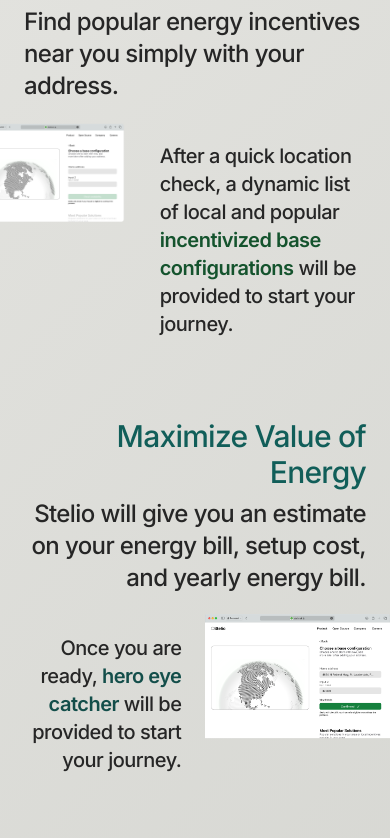
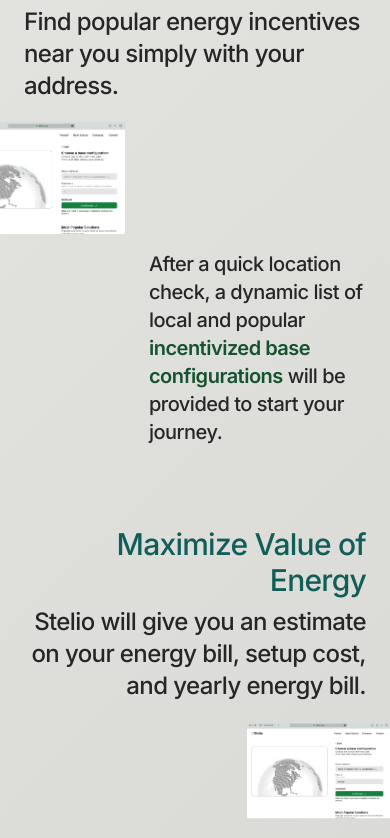
Before and after one commit to degstn/anole, a Next.js app in the folder frontend/: page / in a window 390 px wide. Shown: the part 986-1824 px from the top of the page. Built offline with nearby package versions, Linux system fonts and the light colour scheme.

Commit message:
Update page layout and images

```diff
--- a/frontend/src/app/(client)/page.tsx
+++ b/frontend/src/app/(client)/page.tsx
@@ -70,11 +70,11 @@ export default function Home() {
             <span className="no-underline" style={{ textDecoration: 'none' }}>&#8595;</span>
         </a>
         </div>
-        <div className="flex justify-center pt-60 lg:pt-0">
+        <div className="flex  pt-60 lg:pt-0 object-bottom">
         <picture>
           <Image
             src="/steliographic.svg"
-            alt="Stelio"
+            alt=""
             width={1600}
             height={500}
           />
@@ -99,14 +99,14 @@ export default function Home() {
         <div className='flex'>
         <picture>
           <Image
-            src="/g0f.png"
-            alt="gs0"
-            width={800}
-            height={500}
+            src="/s1.png"
+            alt=""
+            width={700}
+            height={400}
           />
         </picture>
 
-        <p className="text-xl lg:text-3xl tracking-tight max-w-sm text-neutral-800 font-medium mt-5 mx-6">
+        <p className="text-xl lg:text-3xl tracking-tight max-w-sm text-neutral-800 font-medium mt-32 mx-6">
         <span>After a quick location check, a dynamic list of local and popular <span className="font-semibold text-green-900">incentivized base configurations</span> will be provided to start your journey.</span>
         </p>
         </div>
@@ -120,8 +120,8 @@ export default function Home() {
         <span>Stelio will give you an estimate on your energy bill, setup cost, and yearly energy bill. </span>
         </p>
         <div className='flex justify-end'>
-        <p className="text-xl lg:text-3xl tracking-tight max-w-sm text-neutral-800 font-medium mt-5 mx-6 text-end">
-        <span>Once you are ready, <span className="font-semibold text-teal-900">hero eye catcher</span> will be provided to start your journey.</span>
+        <p className="text-xl lg:text-3xl tracking-tight max-w-sm text-neutral-800 font-medium mt-32 mx-6 text-end">
+        <span>Help <span className="font-semibold text-teal-900">visualize future costs</span> and changes in your bills, keeping you in the know about your expenses and what you can save.</span>
         </p>
         <picture>
           <Image
@@ -151,8 +151,8 @@ export default function Home() {
             height={500}
           />
         </picture>
-        <p className="text-xl lg:text-3xl tracking-tight max-w-sm text-neutral-800 font-medium mb-5 mx-6">
-        <span>Once you are ready, <span className="font-semibold text-fuchsia-900">hero eye catcher</span> will be provided to start your journey.</span>
+        <p className="text-xl lg:text-3xl tracking-tight max-w-sm text-neutral-800 font-medium mt-32 mx-6">
+        <span>Discover the saving and benefits of retrofitting and upgrading to <span className="font-semibold text-fuchsia-900">increase the efficiency</span> of electricity in your household.</span>
         </p>
         </div>
         </div>
```
Also changed, not shown: frontend/public/Group 2.png (added), frontend/public/s1.png (added).
